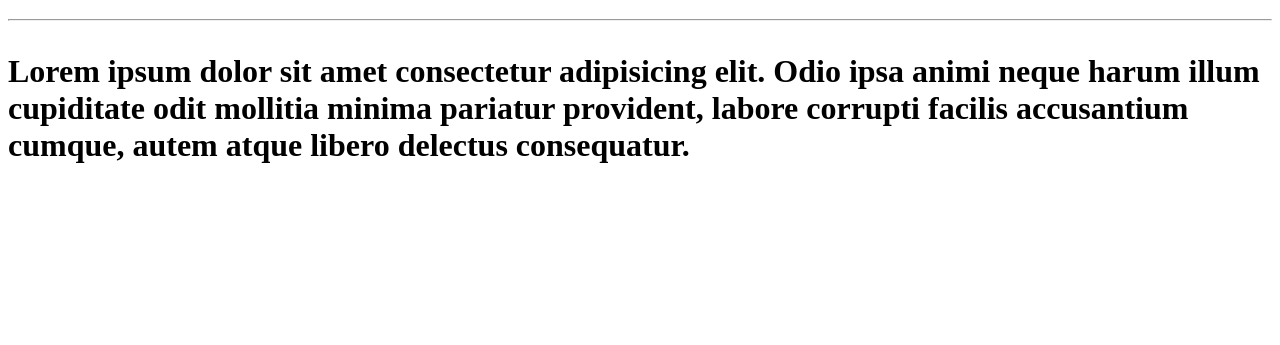
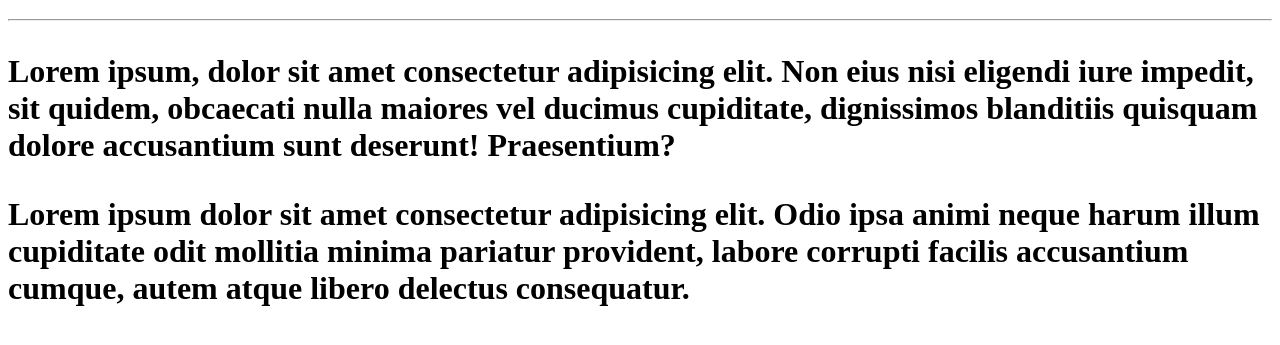
Before and after one commit to Edilson092/ola-mundo, a plain HTML site: page site-exemplo/index.html in a window 1280 px wide. Shown: the part 61-406 px from the top of the page. Drawn offline with Linux system fonts and the light colour scheme.

Commit message:
adicionei mais 1 paragrafo

```diff
--- a/site-exemplo/index.html
+++ b/site-exemplo/index.html
@@ -8,6 +8,7 @@
 <body>
     <h1>Olá mundo!</h1><h1>
     <hr>
-    <p>Lorem ipsum dolor sit amet consectetur adipisicing elit. Odio ipsa animi neque harum illum cupiditate odit mollitia minima pariatur provident, labore corrupti facilis accusantium cumque, autem atque libero delectus consequatur.</p>
+   <p>Lorem ipsum, dolor sit amet consectetur adipisicing elit. Non eius nisi eligendi iure impedit, sit quidem, obcaecati nulla maiores vel ducimus cupiditate, dignissimos blanditiis quisquam dolore accusantium sunt deserunt! Praesentium?
+   </p> <p>Lorem ipsum dolor sit amet consectetur adipisicing elit. Odio ipsa animi neque harum illum cupiditate odit mollitia minima pariatur provident, labore corrupti facilis accusantium cumque, autem atque libero delectus consequatur.</p>
 </body>
 </html>
```
